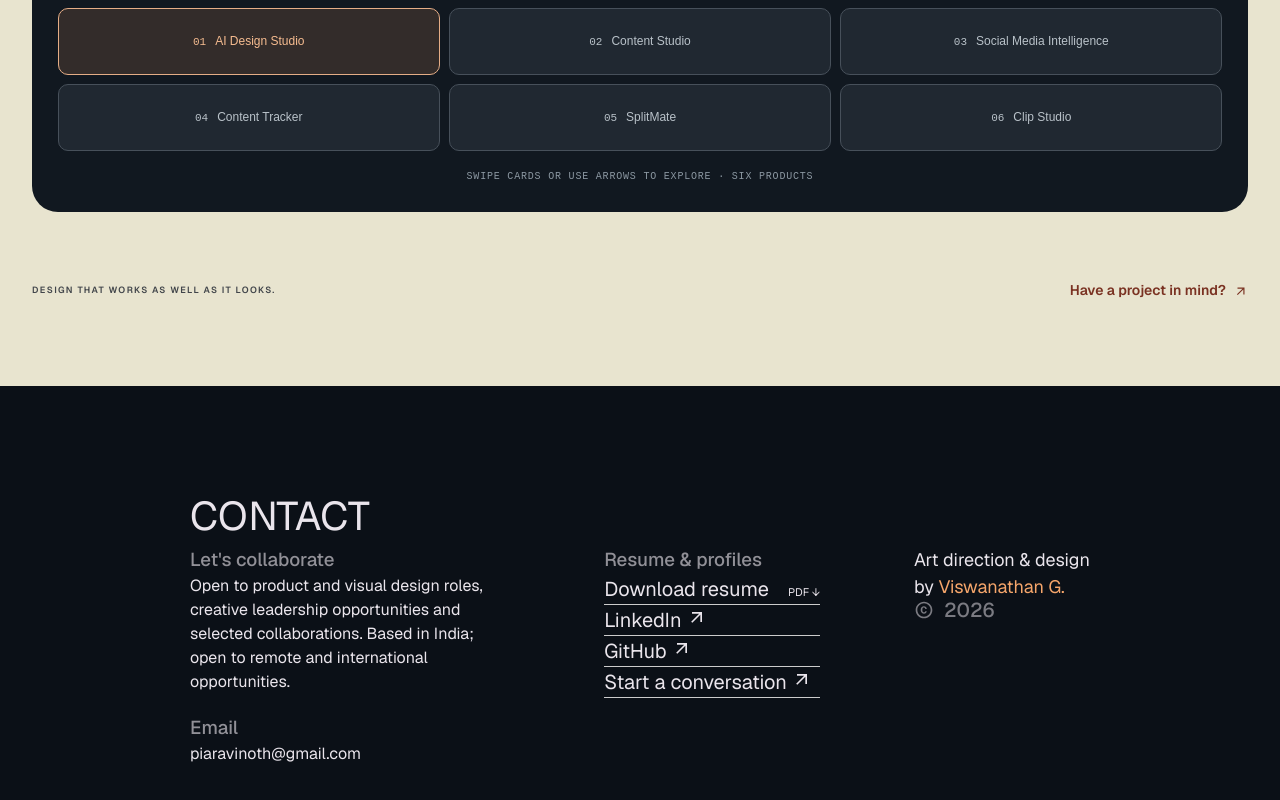
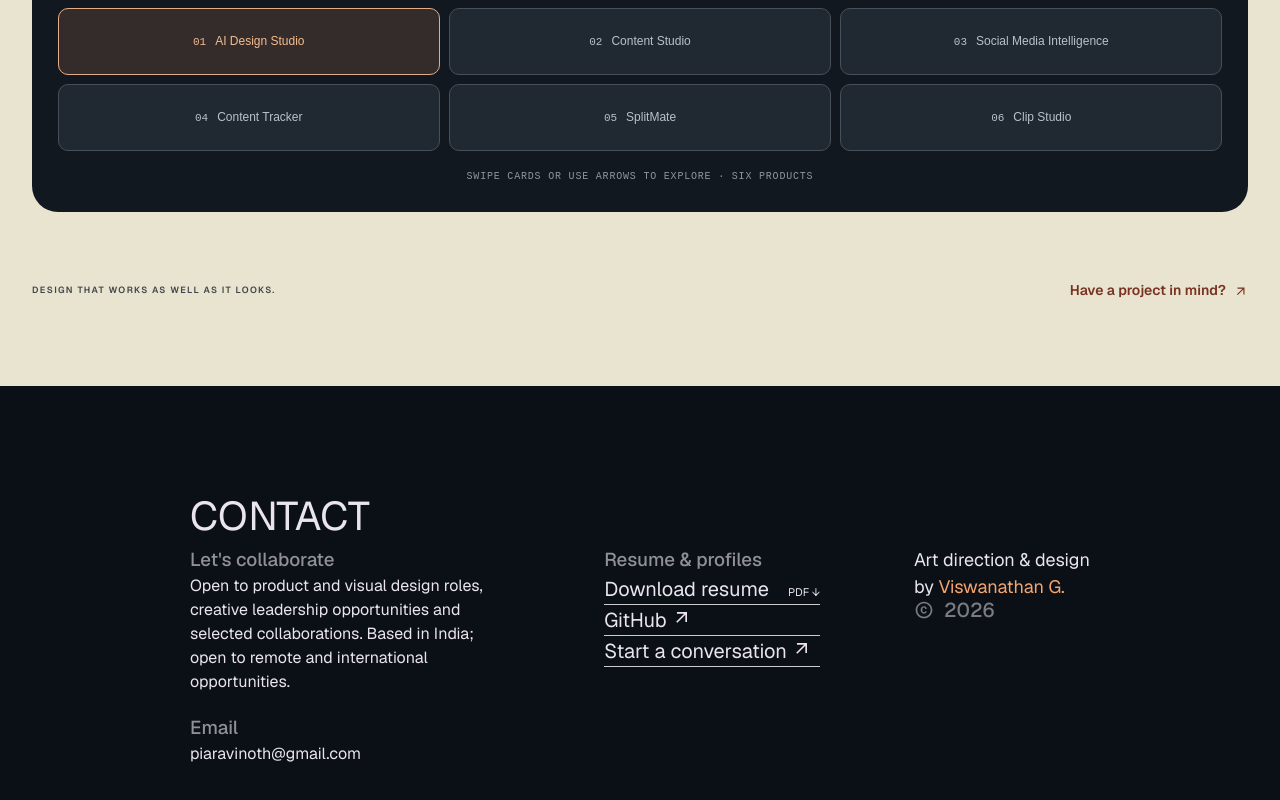
Before and after one commit to piaravinoth-dot/viswanathan-portfolio, a React (Vite) app: page / in a window 1280 px wide. Shown: the part 7564-8364 px from the top of the page. Built offline with nearby package versions, Linux system fonts and the light colour scheme; no server answers.

Commit message:
Keep LinkedIn only in the right-hand profile rail

```diff
--- a/src/components/Contact.tsx
+++ b/src/components/Contact.tsx
@@ -1,3 +1,3 @@
 import {MdArrowOutward,MdCopyright} from "react-icons/md";import "./styles/Contact.css";
-const Contact=()=> <div className="contact-section section-container" id="contact"><div className="contact-container"><h2 className="contact-title">Contact</h2><div className="contact-flex"><div className="contact-box"><h3 className="contact-subheading">Let's collaborate</h3><p>Open to product and visual design roles, creative leadership opportunities and selected collaborations. Based in India; open to remote and international opportunities.</p><h3 className="contact-subheading">Email</h3><p><a href="mailto:piaravinoth@gmail.com" data-cursor="disable">piaravinoth@gmail.com</a></p></div><div className="contact-box"><h3 className="contact-subheading">Resume &amp; profiles</h3><a className="contact-social" href="/resume/Viswanathan_G_Resume.pdf" download>Download resume <span>PDF ↓</span></a><a className="contact-social" href="https://www.linkedin.com/in/viswanathan-g-55a0176a/" target="_blank" rel="noreferrer">LinkedIn <MdArrowOutward/></a><a className="contact-social" href="https://github.com/piaravinoth-dot" target="_blank" rel="noreferrer">GitHub <MdArrowOutward/></a><a className="contact-social" href="mailto:piaravinoth@gmail.com">Start a conversation <MdArrowOutward/></a></div><div className="contact-box"><h2>Art direction &amp; design<br/>by <span>Viswanathan G.</span></h2><p className="contact-copyright"><MdCopyright/> 2026</p></div></div></div></div>;
+const Contact=()=> <div className="contact-section section-container" id="contact"><div className="contact-container"><h2 className="contact-title">Contact</h2><div className="contact-flex"><div className="contact-box"><h3 className="contact-subheading">Let's collaborate</h3><p>Open to product and visual design roles, creative leadership opportunities and selected collaborations. Based in India; open to remote and international opportunities.</p><h3 className="contact-subheading">Email</h3><p><a href="mailto:piaravinoth@gmail.com" data-cursor="disable">piaravinoth@gmail.com</a></p></div><div className="contact-box"><h3 className="contact-subheading">Resume &amp; profiles</h3><a className="contact-social" href="/resume/Viswanathan_G_Resume.pdf" download>Download resume <span>PDF ↓</span></a><a className="contact-social" href="https://github.com/piaravinoth-dot" target="_blank" rel="noreferrer">GitHub <MdArrowOutward/></a><a className="contact-social" href="mailto:piaravinoth@gmail.com">Start a conversation <MdArrowOutward/></a></div><div className="contact-box"><h2>Art direction &amp; design<br/>by <span>Viswanathan G.</span></h2><p className="contact-copyright"><MdCopyright/> 2026</p></div></div></div></div>;
 export default Contact;
```
